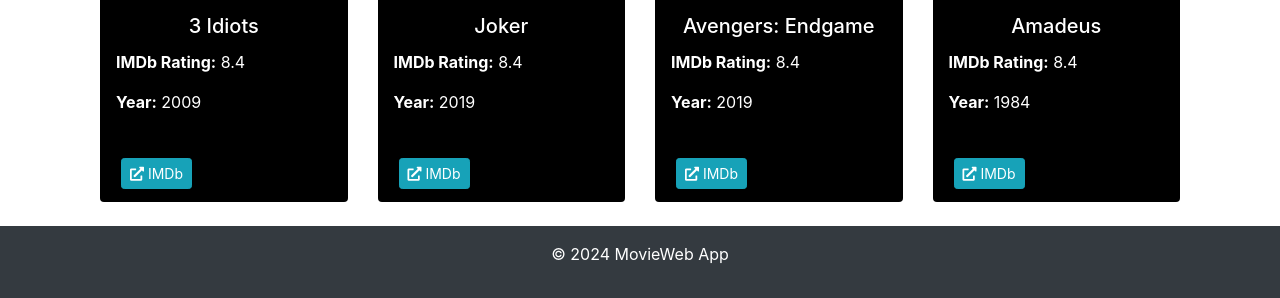
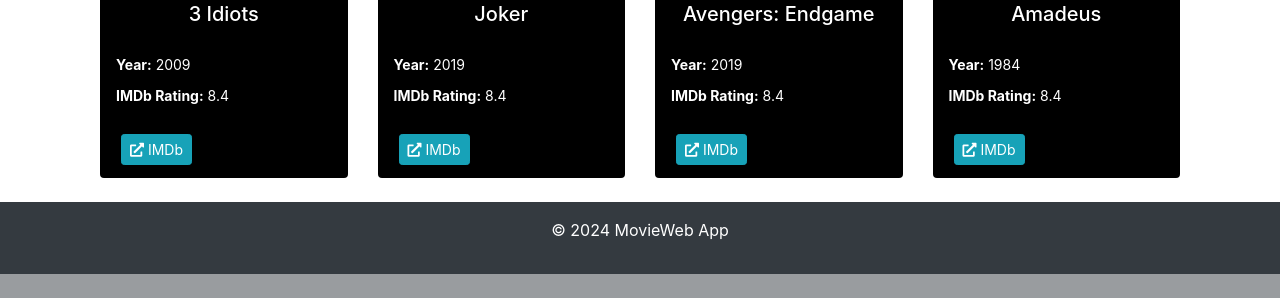
Before and after one commit to Mazdaratti/Movie_Web_App, a Flask app: page / in a window 1280 px wide. Shown: the part 982-1280 px from the top of the page. After the commit the page ends 1256 px from the top, so only its background shows below. Run offline with Flask 3, Linux system fonts and the light colour scheme; some libraries are stand-ins or nearby versions.

Commit message:
Style improvements

```diff
--- a/static/style.css
+++ b/static/style.css
@@ -19,6 +19,22 @@
 
 .card-title {
     text-align: center;
+    margin-bottom: 1.75rem
+}
+
+.card-text {
+
+    }
+.card-body .card-text {
+  font-size: 14px;
+}
+
+.card-text p {
+  margin-bottom: 10px;
+}
+
+.card-text p:last-child {
+  margin-bottom: 0;
 }
 
 .error {
--- a/templates/home.html
+++ b/templates/home.html
@@ -13,11 +13,12 @@
                     {% if movie.poster %}
                         <img src="{{ movie.poster }}" class="card-img-top" alt="{{ movie.name }}">
                     {% endif %}
-                    <div class="card-body">
+                    <div class="card-body d-flex flex-column">
                         <h5 class="card-title">{{ movie.name }}</h5>
-                        <div class="card-text">
+                        <div class="card-text mt-auto">
+                            {% if movie.year %} <p><strong>Year:</strong> {{ movie.year }}</p> {% endif %}
                             {% if movie.rating %} <p><strong>IMDb Rating:</strong> {{ movie.rating }}</p> {% endif %}
-                            {% if movie.year %} <p><strong>Year:</strong> {{ movie.year }}</p> {% endif %}
+
                         </div>
                     </div>
                     <div class="card-footer d-flex justify-content-between">
--- a/templates/user_movies.html
+++ b/templates/user_movies.html
@@ -19,9 +19,9 @@
                         {% if movie.poster %}
                             <img src="{{ movie.poster }}" class="card-img-top" alt="{{ movie.name }}">
                         {% endif %}
-                        <div class="card-body">
+                        <div class="card-body d-flex flex-column">
                             <h5 class="card-title">{{ movie.name }}</h5>
-                            <div class="card-text">
+                            <div class="card-text mt-auto">
                                 {% if movie.year %} <p><strong>Year:</strong> {{ movie.year }}</p> {% endif %}
                                 {% if movie.director %} <p><strong>Director:</strong> {{ movie.director }}</p> {% endif %}
                                 {% if movie.rating %} <p><strong>IMDb Rating:</strong> {{ movie.rating }}</p> {% endif %}
```
Also changed, not shown: README.md.
